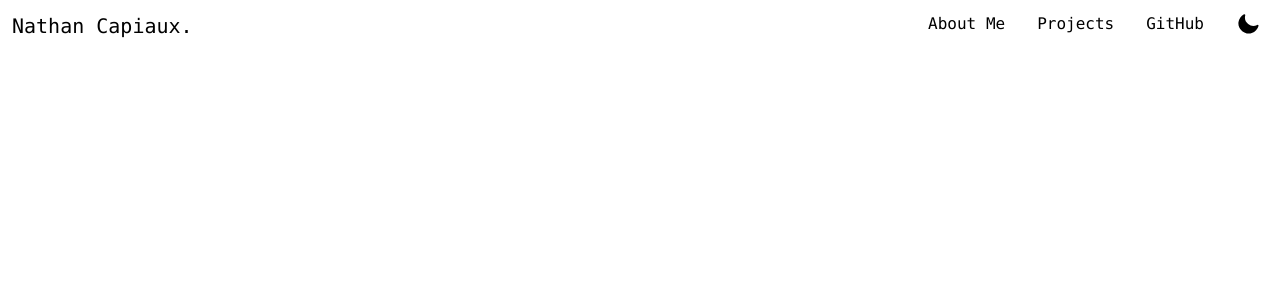
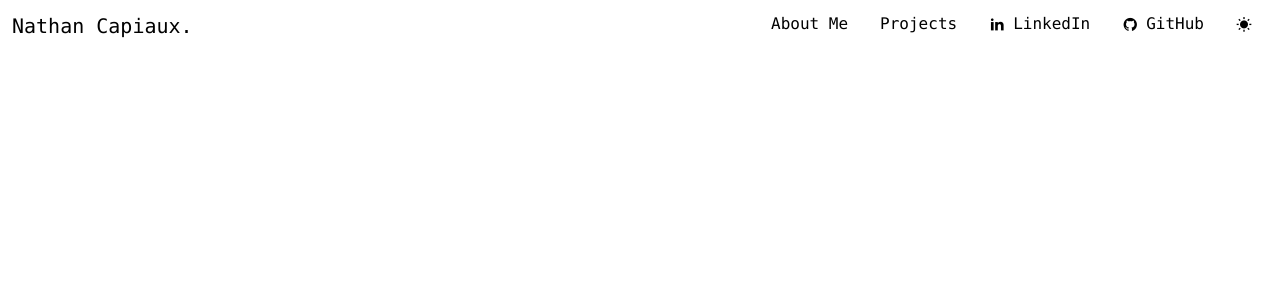
Before and after one commit to Nactik/nactik.me, a React (Vite) app: page / in a window 1280 px wide. Shown: the top 300 px of the page. Built offline with nearby package versions, Linux system fonts and the light colour scheme; what @catppuccin/tailwindcss would draw is missing.

Commit message:
add possibility to add icons to navbar

```diff
--- a/src/components/ThemeSwitcher/ThemeSwitcher.tsx
+++ b/src/components/ThemeSwitcher/ThemeSwitcher.tsx
@@ -1,5 +1,5 @@
 import { useState } from 'react';
-import { MoonIcon, SunIcon } from '@heroicons/react/20/solid';
+import 'remixicon/fonts/remixicon.css';
 
 export const ThemeSwitcher = ({ setTheme = (string: string) => {} }) => {
     const [isChecked, setIsChecked] = useState<boolean>(false);
@@ -9,6 +9,8 @@ export const ThemeSwitcher = ({ setTheme = (string: string) => {} }) => {
         const selectedTheme: string = isChecked ? 'ctp-latte' : 'ctp-frappe';
         setTheme(selectedTheme);
     };
+
+    const icon: string = isChecked ? 'ri-moon-fill' : 'ri-sun-fill';
 
     return (
         <label htmlFor="themeToggle" className="flex flex-row flew-nowrap relative justify-evenly  cursor-pointer">
@@ -20,11 +22,7 @@ export const ThemeSwitcher = ({ setTheme = (string: string) => {} }) => {
                 checked={isChecked}
                 onChange={checkHandler}
             />
-            {isChecked ? (
-                <SunIcon className="h-6 w-6 text-ctp-text hover:text-ctp-flamingo"></SunIcon>
-            ) : (
-                <MoonIcon className="h-6 w-6 text-ctp-text hover:text-ctp-flamingo"></MoonIcon>
-            )}
+            <i className={`h-6 w-6 text-ctp-text hover:text-ctp-flamingo ${icon}`}></i>
         </label>
     );
 };
--- a/src/layouts/Navbar/Navbar.tsx
+++ b/src/layouts/Navbar/Navbar.tsx
@@ -16,12 +16,26 @@ const navItems: NavItem[] = [
         label: 'Projects',
     },
     {
+        url: 'https://www.linkedin.com/in/nathan-capiaux-a08888158/',
+        label: 'LinkedIn',
+        icon: 'ri-linkedin-fill',
+    },
+    {
         url: 'https://github.com/Nactik',
         label: 'GitHub',
+        icon: 'ri-github-fill',
     },
 ];
 
 export const Navbar = ({ setTheme = (string: string) => {} }) => {
+    const getIcons = (className?: string) => {
+        if (className != null) {
+            return <i className={`h-6 w-6 ${className}`}></i>;
+        }
+
+        return;
+    };
+
     return (
         <nav className="flex flex-row justify-between min-h-[52px] ">
             <div className="p-3 min-w-max text-ctp-text font-medium text-xl">
@@ -31,7 +45,8 @@ export const Navbar = ({ setTheme = (string: string) => {} }) => {
                 {navItems.map((element: NavItem) => {
                     return (
                         <a href={element.url}>
-                            <li className="min-h-full min-w-max font-medium p-3 mr-2 text-ctp-text hover:border-b-2 hover:border-b-ctp-flamingo hover:text-ctp-flamingo">
+                            <li className="flex flex-row justify-evenly min-h-full min-w-max font-medium p-3 mr-2 text-ctp-text hover:border-b-2 hover:border-b-ctp-flamingo hover:text-ctp-flamingo">
+                                {getIcons(element.icon)}
                                 {element.label}
                             </li>
                         </a>
```
